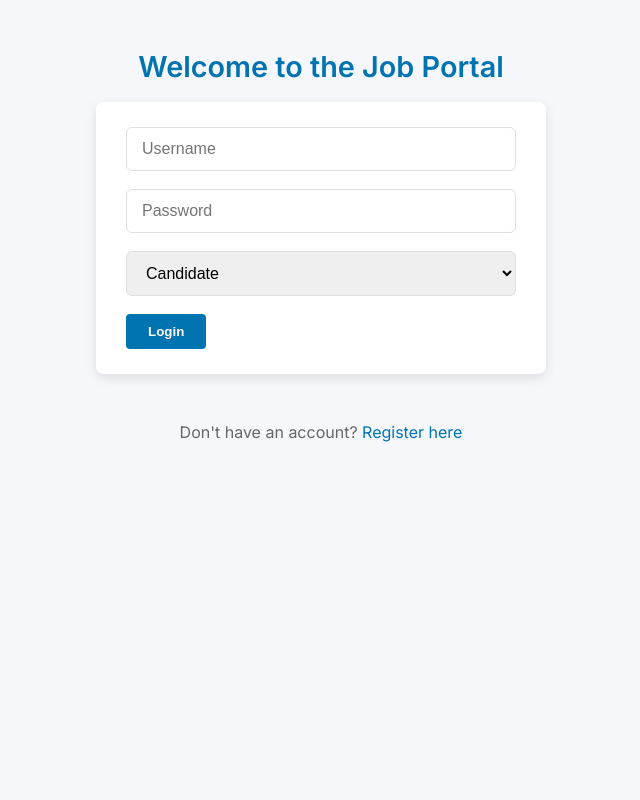
After one commit to Jyoti-Adhikari/Job_Sansar, a Flask app: page /login in a window 1280 px wide. The commit adds this page. Shown: the whole page, without its empty margins (319-959 px from the left). Run offline with Flask 3, Linux system fonts and the light colour scheme; parts of the project's set-up code (start-up, migrations or seed data) failed here and were passed over.

Commit message:
frontend improvement

```diff
--- a/app.py
+++ b/app.py
@@ -57,9 +57,15 @@ class JobRequirement(db.Model):
 # Routes
 # =======================
 
-# Home/Login
-@app.route('/', methods=['GET', 'POST'])
+# Home Page Route (Just displays homepage)
+@app.route('/')
 def homepage():
+    return render_template('homepage.html')
+
+
+# Login
+@app.route('/login', methods=['GET', 'POST'])
+def login():
     if request.method == 'POST':
         username = request.form['username']
         password = request.form['password']
@@ -71,7 +77,7 @@ def homepage():
             return redirect('/candidate' if role == 'candidate' else '/jobgiver')
         else:
             return "Invalid login. Try again."
-    return render_template('homepage.html')
+    return render_template('login.html')
 
 
 # Registration
--- /dev/null
+++ b/static/style/style.css
@@ -0,0 +1,200 @@
+/* Google Fonts */
+@import url('https://fonts.googleapis.com/css2?family=Inter:wght@400;600&display=swap');
+
+* {
+  box-sizing: border-box;
+}
+
+body {
+  font-family: 'Inter', sans-serif;
+  background-color: #f5f7fa;
+  margin: 0;
+  padding: 0;
+  color: #333;
+  line-height: 1.6;
+  min-height: 100vh;
+  display: flex;
+  flex-direction: column;
+  align-items: center;
+  padding: 20px;
+}
+
+h1, h2, h3 {
+  color: #0073b1; /* LinkedIn blue */
+  margin-bottom: 12px;
+  font-weight: 600;
+}
+
+h2 {
+  font-size: 1.8rem;
+}
+
+h3 {
+  font-size: 1.3rem;
+}
+
+a {
+  color: #0073b1;
+  text-decoration: none;
+  transition: color 0.3s ease;
+}
+
+a:hover {
+  color: #004a75;
+  text-decoration: underline;
+}
+
+button {
+  background-color: #0073b1;
+  color: white;
+  border: none;
+  padding: 10px 22px;
+  font-weight: 600;
+  border-radius: 4px;
+  cursor: pointer;
+  transition: background-color 0.3s ease;
+}
+
+button:hover {
+  background-color: #004a75;
+}
+
+form {
+  background: white;
+  padding: 25px 30px;
+  border-radius: 8px;
+  box-shadow: 0 4px 12px rgb(0 0 0 / 0.1);
+  max-width: 450px;
+  width: 100%;
+  margin-bottom: 30px;
+}
+
+input[type="text"],
+input[type="password"],
+input[type="file"],
+select {
+  width: 100%;
+  padding: 12px 15px;
+  margin-bottom: 18px;
+  border: 1.5px solid #dddfe2;
+  border-radius: 6px;
+  font-size: 1rem;
+  transition: border-color 0.3s ease;
+}
+
+input[type="text"]:focus,
+input[type="password"]:focus,
+input[type="file"]:focus,
+select:focus {
+  border-color: #0073b1;
+  outline: none;
+}
+
+ul {
+  list-style: none;
+  padding-left: 0;
+}
+
+ul li {
+  background: white;
+  padding: 12px 20px;
+  margin-bottom: 10px;
+  border-radius: 6px;
+  box-shadow: 0 1px 3px rgb(0 0 0 / 0.1);
+  display: flex;
+  justify-content: space-between;
+  align-items: center;
+}
+
+ul li form {
+  margin: 0;
+}
+
+p {
+  font-size: 1rem;
+  color: #666;
+}
+
+.container {
+  max-width: 960px;
+  width: 100%;
+  margin: auto;
+}
+
+header h2 {
+  margin-bottom: 30px;
+  text-align: center;
+  font-weight: 700;
+}
+
+.flash-message {
+  background-color: #d4edda;
+  color: #155724;
+  padding: 12px 18px;
+  border-radius: 6px;
+  margin-bottom: 20px;
+  border: 1.5px solid #c3e6cb;
+  max-width: 450px;
+  text-align: center;
+}
+
+/* Homepage specific styles */
+.homepage-cta {
+  display: flex;
+  gap: 20px;
+  justify-content: center;
+  flex-wrap: wrap;
+  margin-top: 30px;
+}
+
+.homepage-cta a.button {
+  background-color: #0073b1;
+  color: white;
+  padding: 15px 30px;
+  border-radius: 6px;
+  font-weight: 600;
+  font-size: 1.1rem;
+  text-align: center;
+  min-width: 180px;
+  transition: background-color 0.3s ease;
+}
+
+.homepage-cta a.button:hover {
+  background-color: #004a75;
+}
+
+/* Matching results page */
+.matching-results ul li a {
+  font-weight: 600;
+  margin-right: 10px;
+}
+
+.matching-results ul li {
+  flex-wrap: wrap;
+  gap: 10px;
+}
+
+.matching-results ul li span.score {
+  font-weight: 500;
+  color: #0073b1;
+}
+
+/* Responsive */
+@media (max-width: 600px) {
+  form {
+    padding: 20px 15px;
+  }
+
+  ul li {
+    flex-direction: column;
+    align-items: flex-start;
+  }
+
+  .homepage-cta {
+    flex-direction: column;
+  }
+
+  .homepage-cta a.button {
+    min-width: 100%;
+  }
+}
--- /dev/null
+++ b/templates/login.html
@@ -0,0 +1,14 @@
+{% extends "base.html" %}
+{% block title %}Login{% endblock %}
+{% block content %}
+<form method="POST">
+  <input type="text" name="username" placeholder="Username" required><br>
+  <input type="password" name="password" placeholder="Password" required><br>
+  <select name="role" required>
+    <option value="candidate">Candidate</option>
+    <option value="jobgiver">Job Giver</option>
+  </select><br>
+  <button type="submit">Login</button>
+</form>
+<p>Don't have an account? <a href="/register">Register here</a></p>
+{% endblock %}
```
Also changed, not shown: templates/homepage.html (+9 -12 lines), templates/job_matches.html (+23 -14 lines), templates/match_results.html (+9 -6 lines), 4 other files.
